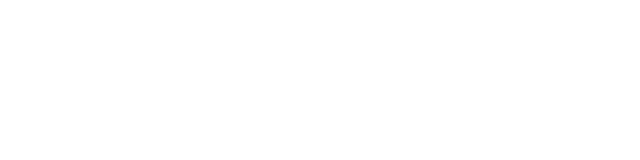
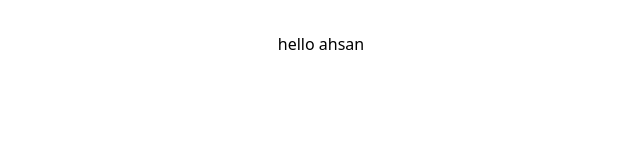
Before and after one commit to Nimur-Rashid-Imon66/Appifylab-first-team-project, a React (Vite) app in the folder client/: page /ahsan in a window 1280 px wide. Before the commit this address had no page. Shown: the top 160 px of the page, without its empty margins (319-959 px from the left). Built offline with nearby package versions, Linux system fonts and the light colour scheme.

Commit message:
from ahsan

```diff
--- /dev/null
+++ b/client/src/Ahsan.tsx
@@ -0,0 +1,4 @@
+const Ahsan = () => {
+    return "hello ahsan"
+}
+export default Ahsan
--- a/client/src/App.tsx
+++ b/client/src/App.tsx
@@ -1,6 +1,7 @@
 import { useState } from 'react'
 import './App.css'
 import { BrowserRouter, Route, Routes } from 'react-router-dom'
+import Ahsan from './Ahsan'
 
 function App() {
   return (
@@ -9,6 +10,7 @@
         <Routes>
           {/* <Route path="/" element={<Home />} /> */}
           {/* <Route path="/about" element={<About />} /> */}
+          <Route path='/ahsan' element={<Ahsan/>}/>
          </Routes>
       </BrowserRouter>
     </>
```
